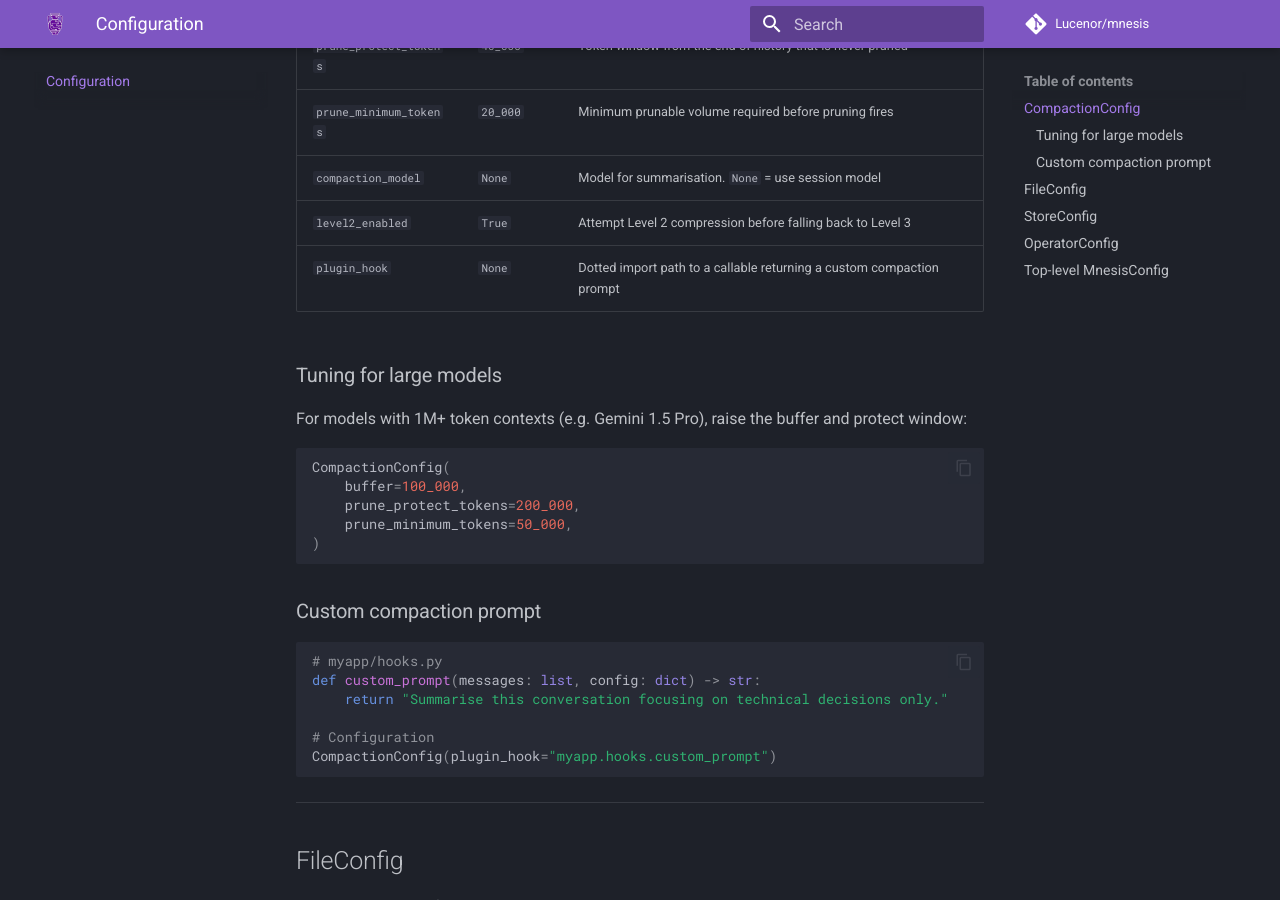
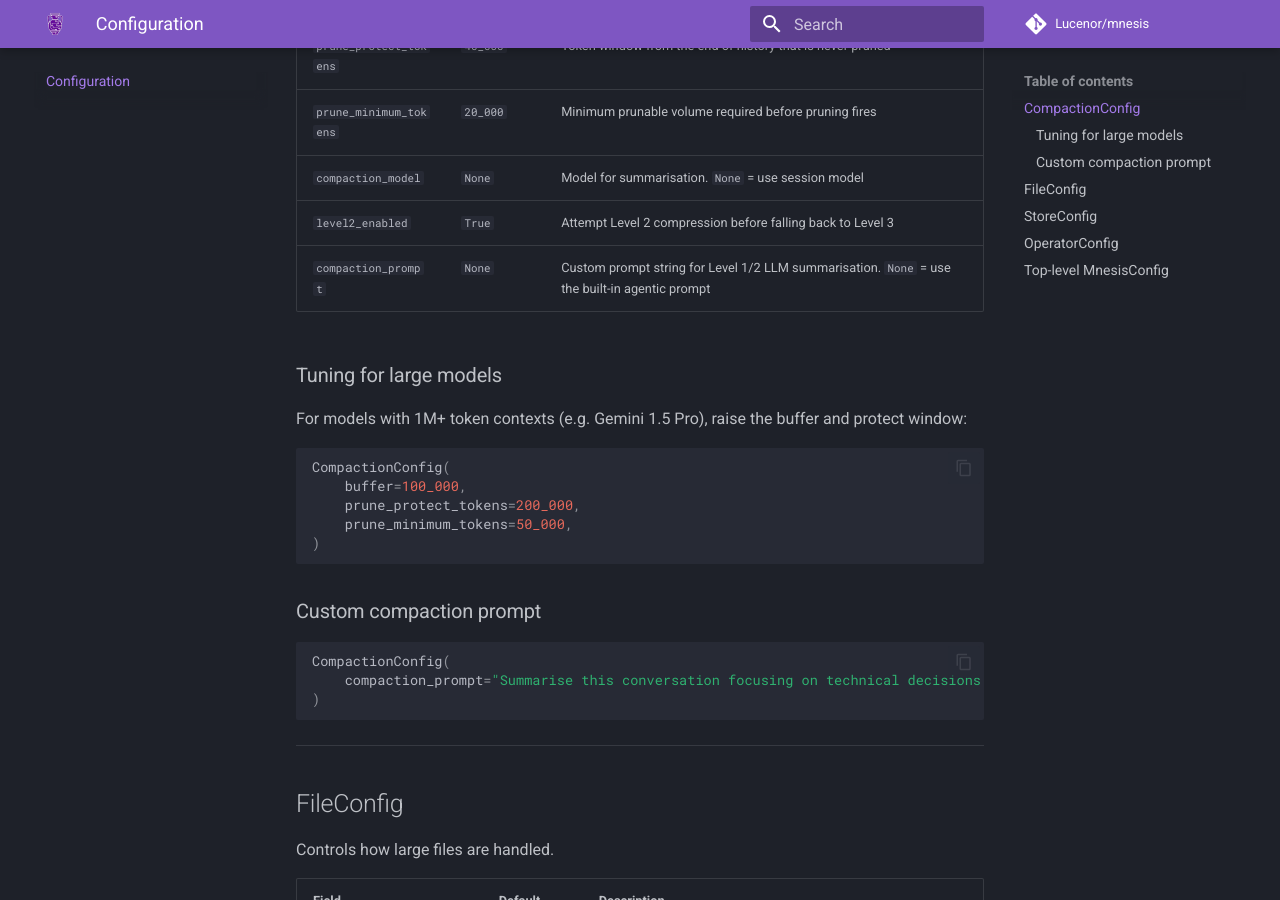
Before and after one commit to Lucenor/mnesis, an MkDocs documentation site: the page built from docs/configuration.md, in a window 1280 px wide and 900 px high, scrolled down 862 px. Built offline with MkDocs 1.6.1 and Material for MkDocs 9.7.7, drawn with Linux system fonts in a browser that asks for light colours; comment, search, counter and statistics services are not loaded.

Commit message:
fix: address PR review comments
- docs/configuration.md: replace plugin_hook with compaction_prompt
  (field was renamed; old API accepted a dotted import path to a
  callable, new API accepts a prompt string directly)
- benchmarks/README.md: document --compaction-model flag in options table
- pyproject.toml: tighten matplotlib/numpy lower bounds to >=3.7.0/>=1.24.0
  for better Python 3.12-3.14 compatibility

Co-Authored-By: Claude Sonnet 4.6 <noreply@anthropic.com>

````diff
--- a/docs/configuration.md
+++ b/docs/configuration.md
@@ -32,7 +32,7 @@ Controls when and how context compaction fires.
 | `prune_minimum_tokens` | `20_000` | Minimum prunable volume required before pruning fires |
 | `compaction_model` | `None` | Model for summarisation. `None` = use session model |
 | `level2_enabled` | `True` | Attempt Level 2 compression before falling back to Level 3 |
-| `plugin_hook` | `None` | Dotted import path to a callable returning a custom compaction prompt |
+| `compaction_prompt` | `None` | Custom prompt string for Level 1/2 LLM summarisation. `None` = use the built-in agentic prompt |
 
 ### Tuning for large models
 
@@ -49,12 +49,9 @@ CompactionConfig(
 ### Custom compaction prompt
 
 ```python
-# myapp/hooks.py
-def custom_prompt(messages: list, config: dict) -> str:
-    return "Summarise this conversation focusing on technical decisions only."
-
-# Configuration
-CompactionConfig(plugin_hook="myapp.hooks.custom_prompt")
+CompactionConfig(
+    compaction_prompt="Summarise this conversation focusing on technical decisions only.",
+)
 ```
 
 ---
--- a/pyproject.toml
+++ b/pyproject.toml
@@ -53,8 +53,8 @@ dev = [
     "respx>=0.21.0",
     "freezegun>=1.5.0",
     "hypothesis>=6.100.0",
-    "matplotlib>=3.5",
-    "numpy>=1.22",
+    "matplotlib>=3.7.0",
+    "numpy>=1.24.0",
 ]
 
 docs = [
````
Also changed, not shown: benchmarks/README.md (+2 -1 lines).
